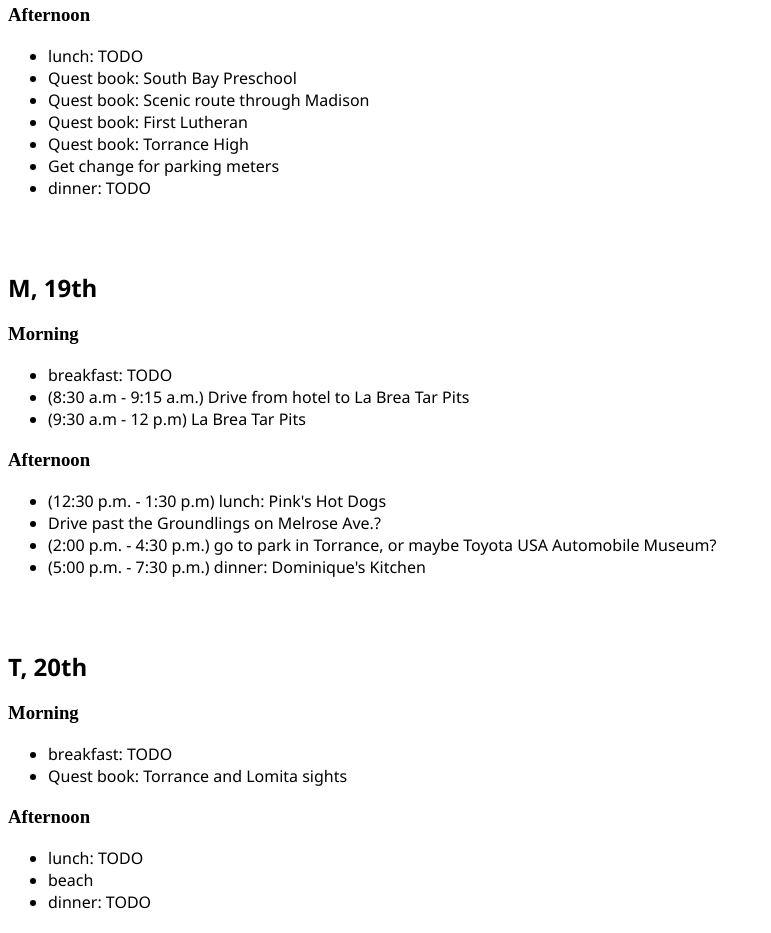
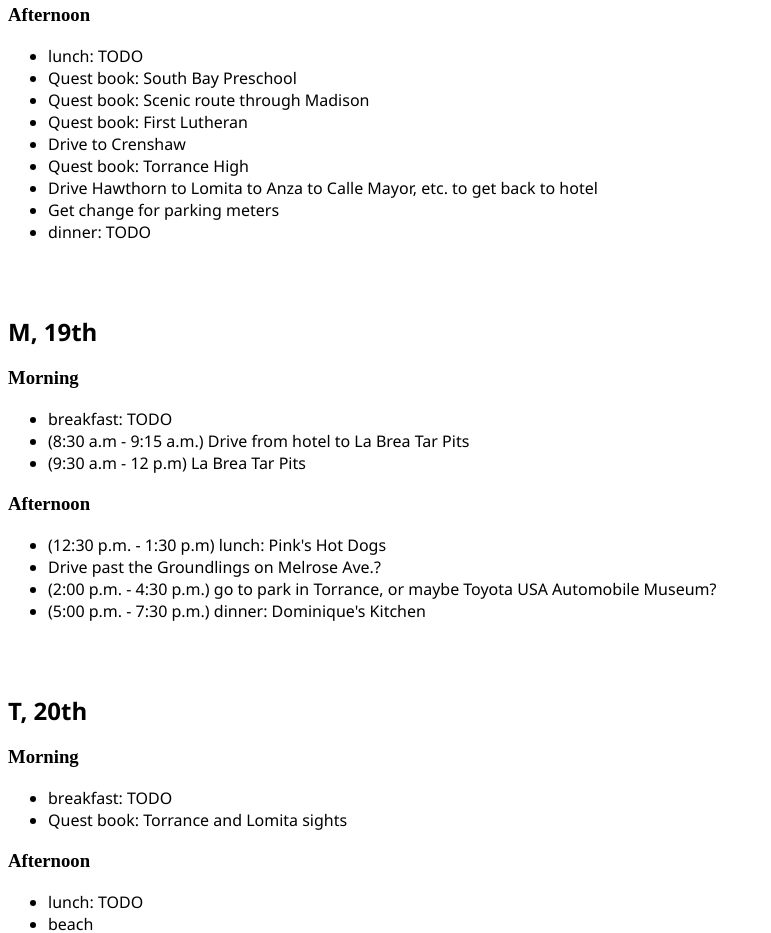
Before and after one commit to sef-ninja/sef-ninja.github.io, a plain HTML site: page los_angeles/itinerary.html in a window 1280 px wide. Shown: the part 2380-3313 px from the top of the page, without its empty margins (0-771 px from the left). Drawn offline with Linux system fonts and the light colour scheme.

Commit message:
Updated itinerary

```diff
--- a/los_angeles/itinerary.html
+++ b/los_angeles/itinerary.html
@@ -116,7 +116,9 @@
       <li>Quest book: South Bay Preschool</li>
       <li>Quest book: Scenic route through Madison</li>
       <li>Quest book: First Lutheran</li>
+      <li>Drive to Crenshaw</li>
       <li>Quest book: Torrance High</li>
+      <li>Drive Hawthorn to Lomita to Anza to Calle Mayor, etc. to get back to hotel</li>
       <li>Get change for parking meters</li>
       <li>dinner: TODO</li>
     </ul>
```
